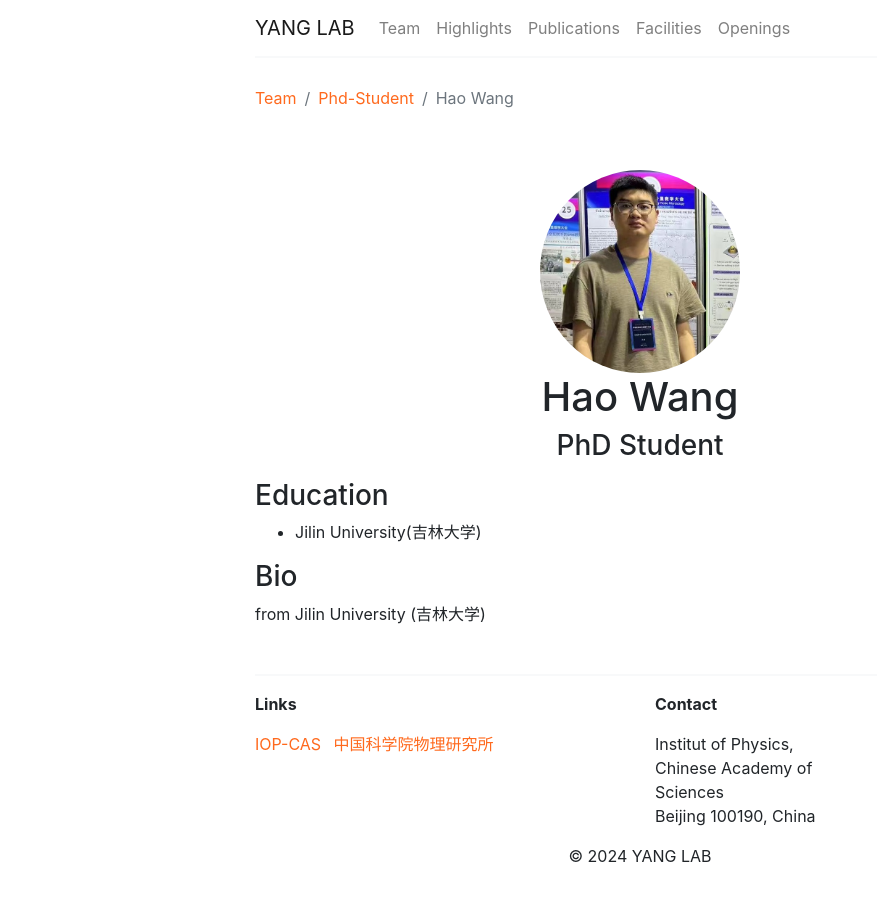
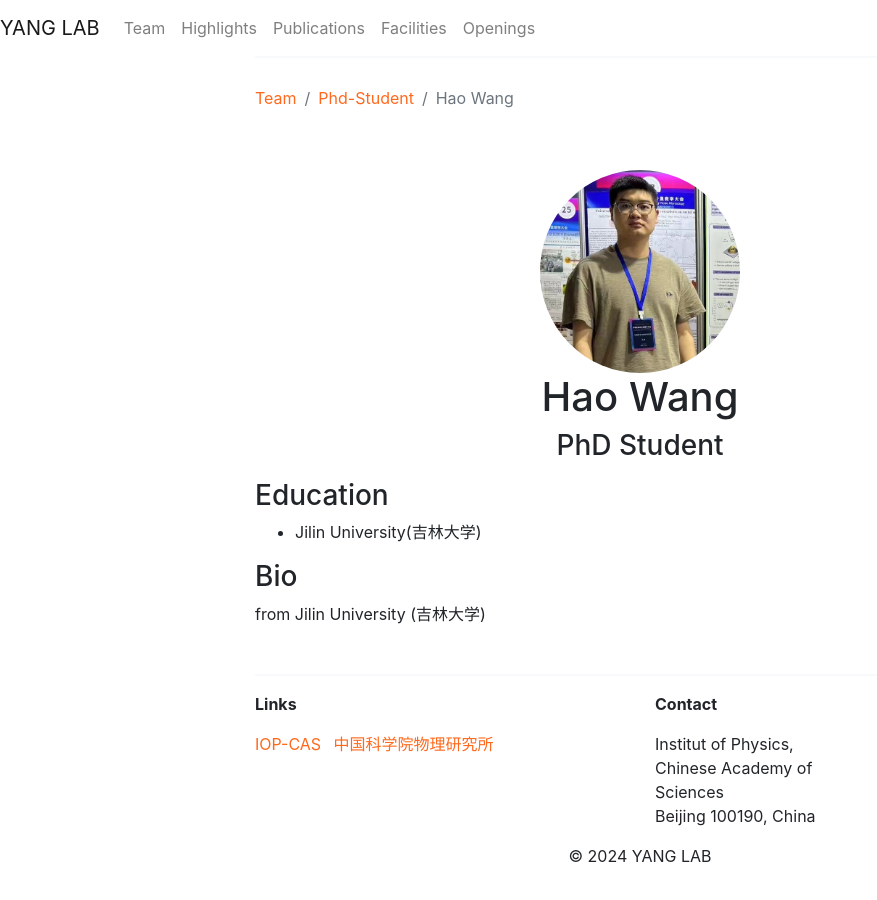
Before and after one commit to ZoomWuun/Q03i, a Jekyll site: the page built from _pages/team/_posts/2019-09-01-hao-wang.md, in a window 1280 px wide. Shown: the whole page, without its empty margins (0-877 px from the left). Built offline with Jekyll 4.4.1, drawn with Linux system fonts in a browser that asks for light colours.

Commit message:
Add files via upload

```diff
--- a/_includes/header.html
+++ b/_includes/header.html
@@ -1,9 +1,7 @@
 <header class="site-header" role="banner">
-
-	<nav class="navbar navbar-expand-sm navbar-light px-0">
-
+    <nav class="navbar navbar-expand-sm navbar-light px-0 fixed-top">
         <!-- Navbar brand -->
-		<a class="navbar-brand" href="/">{{ site.title }}</a>
+        <a class="navbar-brand" href="/" id="navbar-brand">{{ site.title }}</a>
 
         <!-- Navbar toggler button -->
         <button class="navbar-toggler" type="button" data-toggle="collapse" data-target="#navbarToggler"
@@ -17,25 +15,53 @@
                 <li>
                     <a class="nav-link" href="/team">Team</a>
                 </li>
-
                 <li>
                     <a class="nav-link" href="/highlights">Highlights</a>
                 </li>
-
                 <li>
                     <a class="nav-link" href="/publications_new">Publications</a>
                 </li>
-
                 <li>
                     <a class="nav-link" href="/facilities">Facilities</a>
                 </li>
-
                 <li>
                     <a class="nav-link" href="/openings">Openings</a>
                 </li>
             </ul>
         </div>
+    </nav>
+</header>
 
-	</nav>
+<style>
+    body {
+        padding-top: 56px; /* Adjust based on the height of the navbar */
+    }
 
-</header>
+    .fixed-top {
+        position: fixed;
+        top: 0;
+        left: 0;
+        width: 100%;
+        z-index: 1030; /* Ensure the navbar is on top of other elements */
+    }
+
+    .navbar-brand {
+        transition: color 0.3s, opacity 0.3s;
+    }
+
+    .navbar-brand.scrolled {
+        color: #2a6496;
+        opacity: 0.3;
+    }
+</style>
+
+<script>
+    document.addEventListener("scroll", function() {
+        var navbarBrand = document.getElementById("navbar-brand");
+        if (window.scrollY > 50) { // Adjust the scroll value based on when you want the effect to occur
+            navbarBrand.classList.add("scrolled");
+        } else {
+            navbarBrand.classList.remove("scrolled");
+        }
+    });
+</script>
```
Lines whose indentation alone changed are shown as unchanged.
